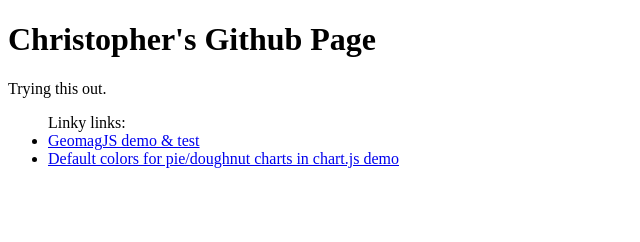
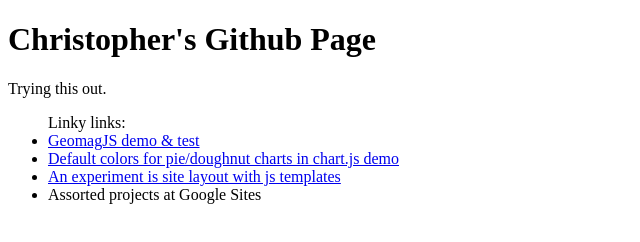
Before and after one commit to cmweiss/cmweiss.github.com, a plain HTML site: page index.html in a window 1280 px wide. Shown: the whole page, without its empty margins (0-640 px from the left). Drawn offline with Linux system fonts and the light colour scheme.

Commit message:
Update index.html

```diff
--- a/index.html
+++ b/index.html
@@ -11,6 +11,8 @@
 			Linky links:
 			<li><a href="geomagjs/geomag.htm">GeomagJS demo &amp; test</a></li>
 			<li><a href="chartjs/samples/doughnut.color.html">Default colors for pie/doughnut charts in chart.js demo</a></li>
+			<li><a href="templateHTML/content.htm">An experiment is site layout with js templates</a></li>
+			<li><a href="http://sites.google.com/site/cmweiss"></a>Assorted projects at Google Sites</li>
 		</ul>
 	</body>
 </html>
```
